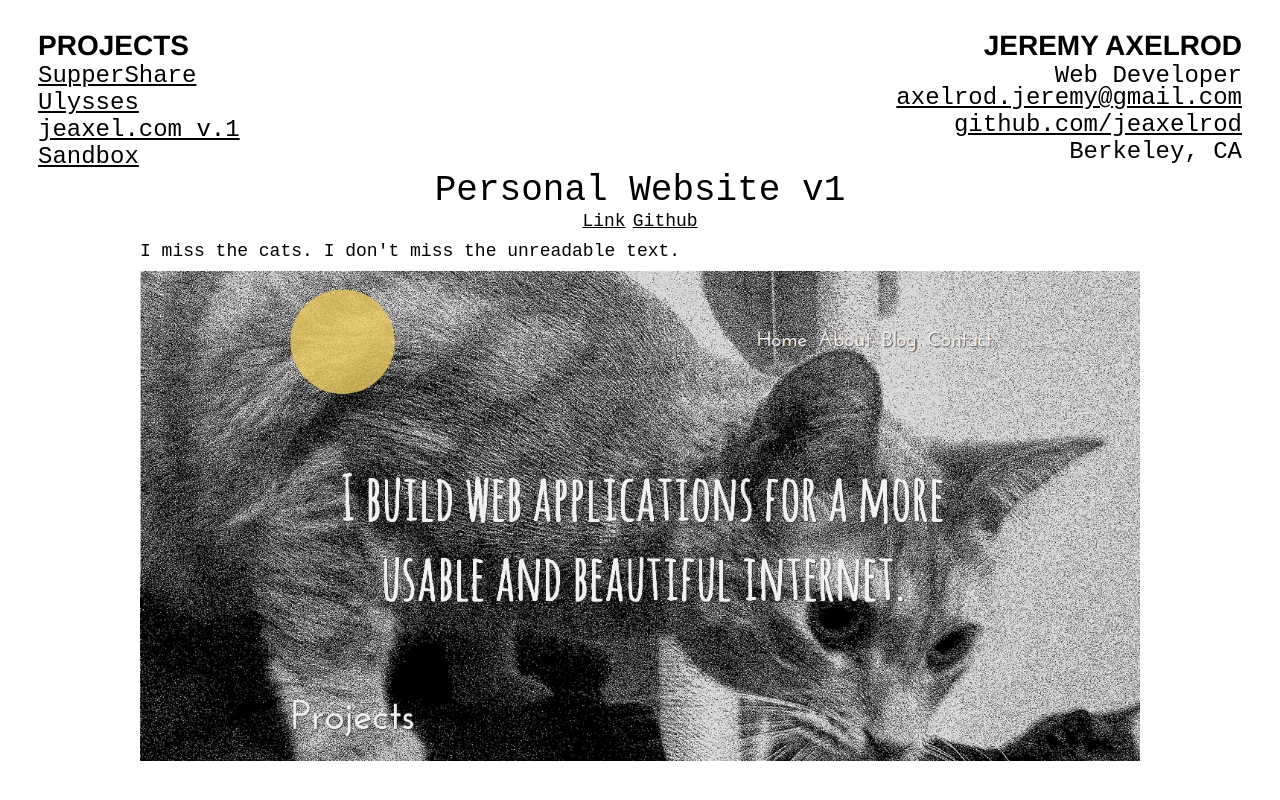
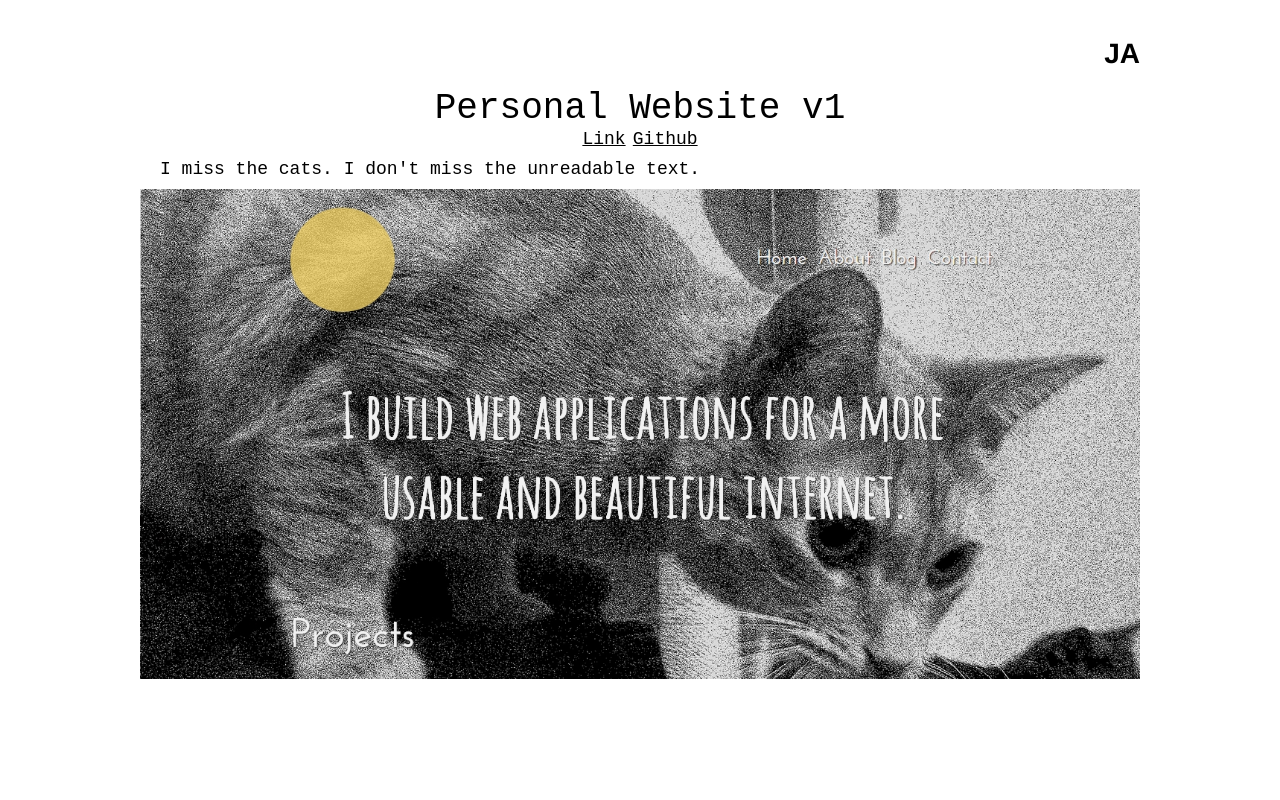
Before and after one commit to jeaxelrod/jeaxelrod.github.io, a Jekyll site: the page built from personal-website-v1.html, in a window 1280 px wide. Shown: the top 800 px of the page. Built offline with Jekyll 4.4.1, drawn with Linux system fonts in a browser that asks for light colours.

Commit message:
Change styling and deleted sandbox project

```diff
--- a/_includes/header.html
+++ b/_includes/header.html
@@ -1,27 +1,6 @@
 <header class="site-header">
   <div class="title header">
-    <h1>JEREMY AXELROD</h1>
-    <h2>Web Developer</h2>
-    <h2><a href="#">axelrod.jeremy@gmail.com</a></h2>
-    <h2><a href="http://github.com/jeaxelrod">github.com/jeaxelrod</a></h2>
-    <h2>Berkeley, CA</h2>
-  </div>
-  <div class="projects">
-    <h1>PROJECTS</h1>
-    <ul>
-      <li>
-        <h2><a href="/suppershare" id="suppershare" >SupperShare</a><h2>
-      </li>
-      <li>
-        <h2><a href="/ulysses" id="ulysses">Ulysses</a></h2>
-      </li>
-      <li>
-        <h2><a href="/personal-website-v1" id="personal-website-v1">jeaxel.com v.1</a></h2>
-      </li>
-      <li>
-        <h2><a href="/sandbox" id="sandbox">Sandbox</a></h2>
-      </li>
-    </ul>
+    <a href="/"><h1>JA</h1></a>
   </div>
 
 </header>
--- a/css/style.scss
+++ b/css/style.scss
@@ -43,12 +43,20 @@
 }
 header {
   font-size: 8px;
+  height: 80px;
 }
 .title.header {
-  position: absolute;
-  top: 0;
-  right: 30px;
+  position: static;
+  width: 80%;
   text-align: right;
+  height: 50px;
+  padding-top: 30px;
+  max-width: 1000px;
+  background-color: #fff;
+  margin: auto;
+  a {
+    text-decoration: none;
+  }
   h2 {
     font-size: 3em;
   }
@@ -107,6 +115,9 @@
       font-size: 1.5em;
     }
   }
+  .description {
+    margin: 0 20px;
+  }
   p {
     font-size: 1.5em;
     margin-top: 10px;
--- a/index.html
+++ b/index.html
@@ -34,9 +34,7 @@
           <li>
             <h2><a href="/personal-website-v1">jeaxel.com v.1</a></h2>
           </li>
-          <li>
-            <h2><a href="/sandbox">Sandbox</a></h2>
-          </li>
+         </li>
         </ul>
       </div>
     </div><!-- container -->
```
